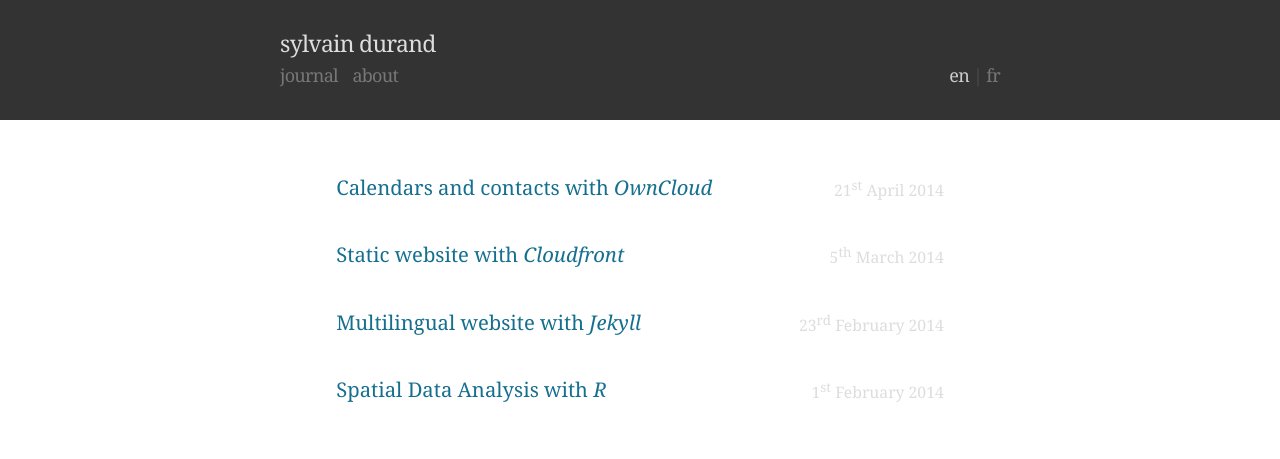
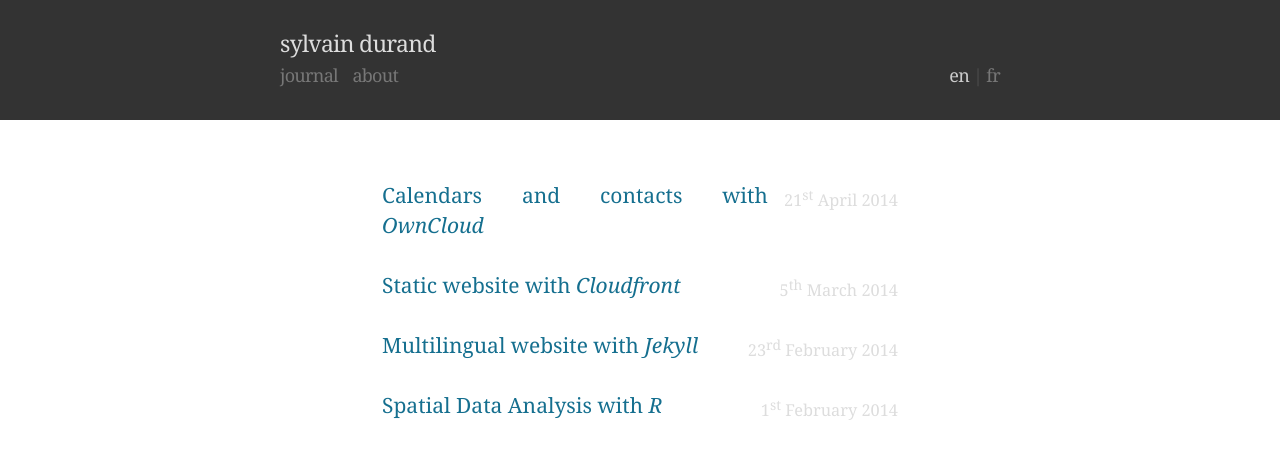
Before and after one commit to simonmeggle/simonmeggle.github.io, a Jekyll site: the page built from index.html, in a window 1280 px wide. Shown: the top 459 px of the page. Built offline with Jekyll 4.4.1, drawn with Linux system fonts in a browser that asks for light colours.

Commit message:
Better mixins

```diff
--- a/static/assets/style.sass
+++ b/static/assets/style.sass
@@ -1,9 +1,5 @@
 ---
 ---
-
-// Fonts
-$serif: PT Serif, Georgia, serif
-$sans: PT Sans, Arial, sans
 
 // Sizes
 $main: 18
@@ -13,8 +9,9 @@ $width: 32em
 
 // Mixins
 
-=font($font:$serif, $style:"", $height:$line, $size:$size)
-  font: #{$style} #{$size/$main}em / #{$height/$size*$main} #{$font}
+=font
+  font-size: #{$size/$main}em
+  line-height: #{$line/$size*$main}
 
 =padding($top, $bottom, $size:$size)
   padding: $top*$line/$size*$main+em $line/$size*$main+em $bottom*$line/$size*$main+em
@@ -26,8 +23,8 @@ $width: 32em
 // Éléments de base
 
 body
-  font: #{$main/16}em / $line $serif
-  margin: 4*$line+em 0 0 0
+  font: #{$main/16}em / $line "PT Serif", Georgia, serif
+  margin: 4*$line+em 0
 
 a
   color: #156f8f
@@ -48,7 +45,7 @@ img
 p,ul,ol
   margin: 0 auto
   list-style-type: none
-  padding: $line+em $line+em 0
+  +padding(1,0)
   +width
   text-align: justify
   hyphens: auto
@@ -56,8 +53,11 @@ p,ul,ol
   -ms-hyphens: auto
   -webkit-hyphens: auto
 
+ul, ol
+  +padding(0,0)
+
 p+ul li, p+ol li
-  padding: 0 $line+em 0 1.5*$line+em
+  padding: 0 0 0 1.5*$line+em
 
   &:before
     content: "– "
@@ -83,6 +83,7 @@ header+p:first-line
 
 h1, h2, h3
   margin: 0 auto
+  font-weight: normal
 
 header
   +padding(1.5,1)
@@ -103,7 +104,8 @@ h1
 
 h2
   $size: 25 !global
-  +font($serif,italic)
+  +font
+  font-style: italic
   +padding(2.5,0)
   +width($width - 4em)
   color: #666
@@ -119,7 +121,7 @@ h2
 
 h3
   $size: 21 !global
-  +font($serif)
+  +font
   +padding(2,0)
   color: #888
   +width
@@ -157,7 +159,8 @@ h3
   .footnotes
     li
       $size: 14 !global
-      +font($serif,italic)
+      +font
+      font-style: italic
       position: absolute
       left: 58%
       right: 1em
@@ -185,23 +188,22 @@ h3
 // Liste des articles
 
 .liste
-  $size: 18 !global
-  padding: 0 auto
+  $size: 21 !global
+  +padding(1.5,0)
   +width
-  font-size: 1.125em
-  line-height: 1.333
+  +font
 
   a
     display: block
-    padding: 1em
+    +padding(.5,.5)
 
     &:hover
       background: #fdfdfd
 
   span
+    $size: 14 !global
+    +font
     display: block
-    font-size: 0.7777em
-    line-height: 1.714
     float: right
     color: #ddd
     margin-left: 1em
@@ -260,8 +262,8 @@ nav
 // Code
 
 code
-  $size: $main !global
-  +font($sans,"",0)
+  line-height: 0
+  font-family: "Myriad Pro", "PT Sans", Arial, sans
   color: #666
   hyphens: none
   -moz-hyphens: none
@@ -270,7 +272,8 @@ code
 
 pre
   $size: $main !global
-  +font($sans,bold)
+  +font
+  font-family: monospace, monospace
   +padding(1,1)
   +width($width - 3em)
   margin: $line/$size*$main+em auto
```
